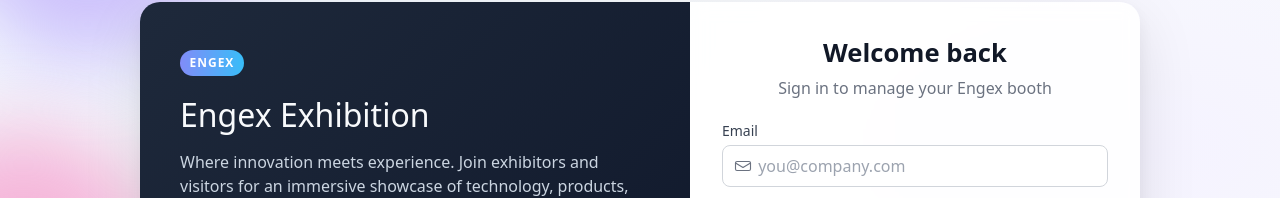
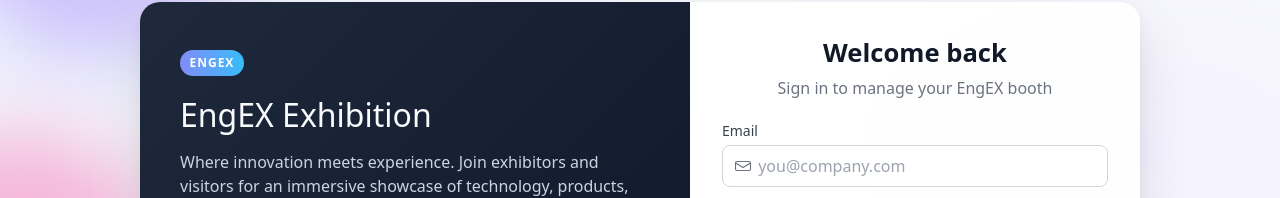
Before and after one commit to Uvindu006/dashboard, a React (Vite) app: page /Eng_ex2025/login in a window 1280 px wide. Shown: the part 171-369 px from the top of the page. Built offline with nearby package versions, Linux system fonts and the light colour scheme.

Commit message:
Edited EngEX text

```diff
--- a/src/pages/OrganizerDashBoard/LoginPage.tsx
+++ b/src/pages/OrganizerDashBoard/LoginPage.tsx
@@ -36,8 +36,8 @@ export const LoginPage: React.FC<LoginPageProps> = ({ onLogin }) => {
       <div className="login-grid">
         <aside className="brand-side">
           <div className="brand-inner">
-            <div className="brand-badge">Engex</div>
-            <h1 className="brand-title">Engex Exhibition</h1>
+            <div className="brand-badge">EngEX</div>
+            <h1 className="brand-title">EngEX Exhibition</h1>
             <p className="brand-subtitle">
               Where innovation meets experience. Join exhibitors and visitors
               for an immersive showcase of technology, products, and ideas.
@@ -56,7 +56,7 @@ export const LoginPage: React.FC<LoginPageProps> = ({ onLogin }) => {
         <div className="login-card">
           <div className="login-card-header">
             <h2 className="login-title">Welcome back</h2>
-            <p className="login-subtitle">Sign in to manage your Engex booth</p>
+            <p className="login-subtitle">Sign in to manage your EngEX booth</p>
           </div>
 
           <form onSubmit={handleLogin} className="login-form">
--- a/src/pages/OrganizerDashBoard/RegisterPage.tsx
+++ b/src/pages/OrganizerDashBoard/RegisterPage.tsx
@@ -47,8 +47,8 @@ const RegisterPage: React.FC = () => {
       <div className="auth-grid">
         <aside className="brand-side">
           <div className="brand-inner">
-            <div className="brand-badge">Engex</div>
-            <h1 className="brand-title">Create your Engex account</h1>
+            <div className="brand-badge">EngEX</div>
+            <h1 className="brand-title">Create your EngEX account</h1>
             <p className="brand-subtitle">
               Register to showcase, manage, and analyze your exhibition presence.
             </p>
@@ -63,7 +63,7 @@ const RegisterPage: React.FC = () => {
         <div className="auth-card">
           <div className="auth-card-header">
             <h2 className="auth-title">Create account</h2>
-            <p className="auth-subtitle">Join Engex Exhibition</p>
+            <p className="auth-subtitle">Join EngEX Exhibition</p>
           </div>
 
           <form className="auth-form" onSubmit={handleSubmit}>
```
